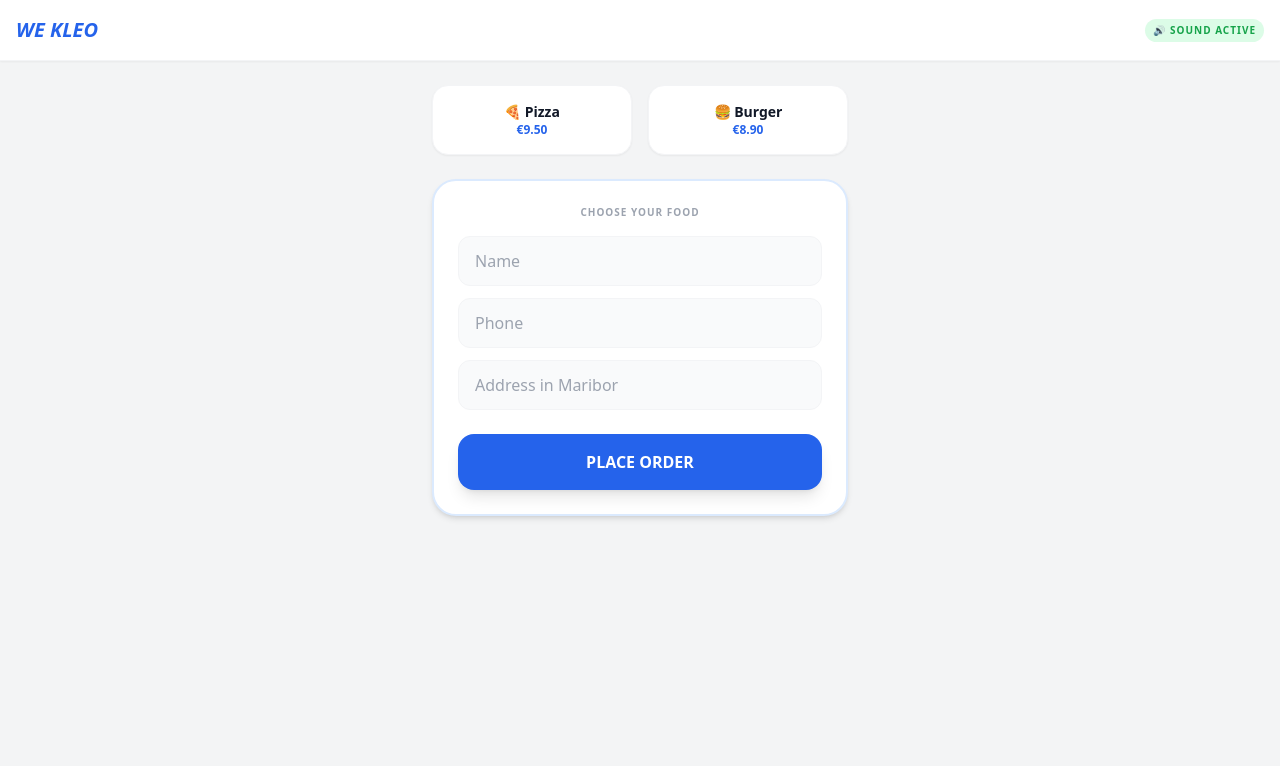
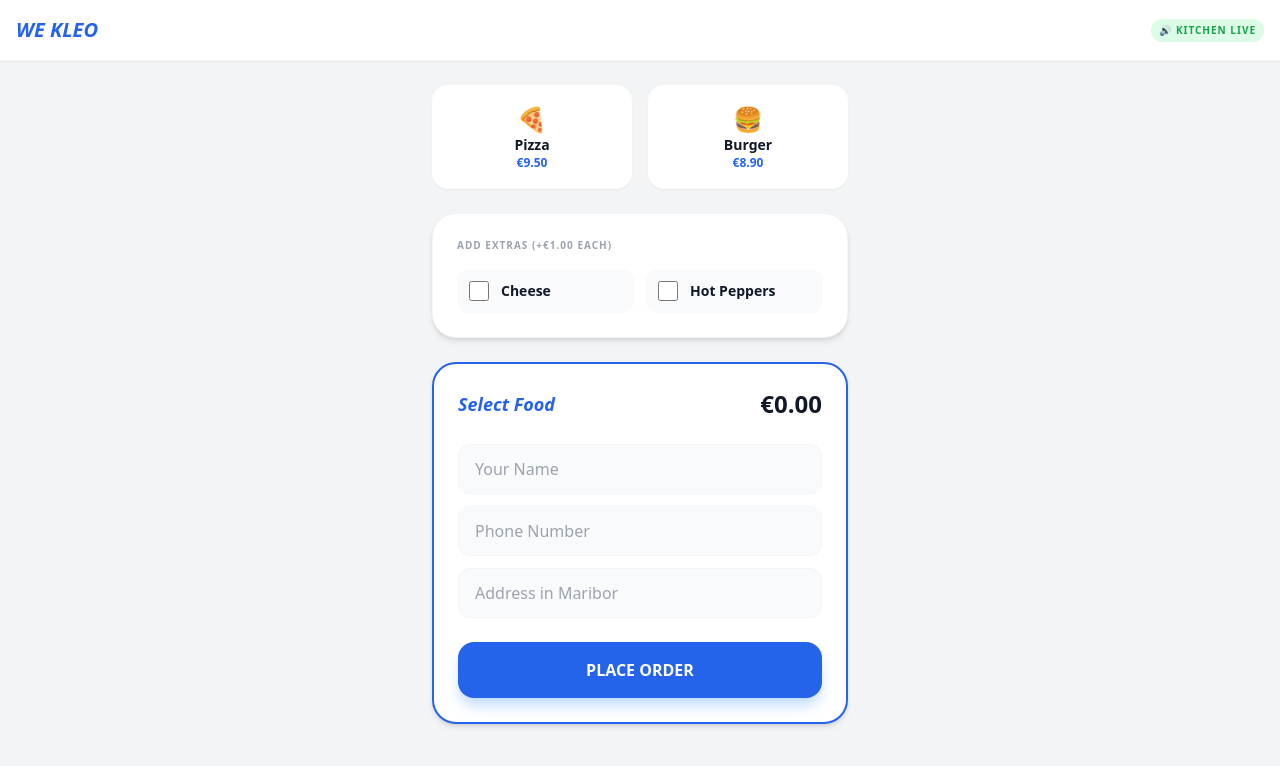
Before and after one commit to aamirinslovenia-sudo/we-kleo-official, a plain HTML site: page index.html in a window 1280 px wide. Both pictures are taken after a click on the button "PLACE ORDER". Drawn offline with nearby package versions, Linux system fonts and the light colour scheme; no server answers.

Commit message:
Update index.html

```diff
--- a/index.html
+++ b/index.html
@@ -3,7 +3,7 @@
 <head>
     <meta charset="UTF-8">
     <meta name="viewport" content="width=device-width, initial-scale=1.0, maximum-scale=1.0, user-scalable=no">
-    <title>WE KLEO | Kitchen Monitor</title>
+    <title>WE KLEO | Maribor Delivery</title>
     <script src="https://cdn.tailwindcss.com"></script>
     <script src="https://www.gstatic.com/firebasejs/10.7.1/firebase-app-compat.js"></script>
     <script src="https://www.gstatic.com/firebasejs/10.7.1/firebase-database-compat.js"></script>
@@ -12,29 +12,48 @@
 
     <div class="bg-white px-4 py-4 border-b border-gray-100 sticky top-0 z-50 shadow-sm flex justify-between items-center">
         <h1 class="text-xl font-black italic text-blue-600">WE KLEO</h1>
-        <div id="soundStatus" class="text-[10px] bg-red-100 text-red-600 px-2 py-1 rounded-full font-bold uppercase tracking-widest italic">🔇 Click to Test Sound</div>
+        <div id="soundStatus" class="text-[10px] bg-green-100 text-green-600 px-2 py-1 rounded-full font-bold uppercase tracking-widest">🔊 Kitchen Live</div>
     </div>
 
     <div class="max-w-md mx-auto px-4 py-6 space-y-6">
         <div class="grid grid-cols-2 gap-4">
-            <div onclick="selectItem('Kleo Pizza', '9.50')" class="bg-white p-4 rounded-2xl shadow-sm border border-gray-100 active:bg-blue-50 cursor-pointer text-center">
-                <p class="font-bold text-sm">🍕 Pizza</p>
+            <div onclick="selectItem('Kleo Pizza', 9.50)" class="bg-white p-4 rounded-2xl shadow-sm border-2 border-transparent active:border-blue-500 cursor-pointer text-center transition-all" id="card-Pizza">
+                <p class="text-2xl">🍕</p>
+                <p class="font-bold text-sm">Pizza</p>
                 <p class="text-blue-600 font-black text-xs">€9.50</p>
             </div>
-            <div onclick="selectItem('Kleo Burger', '8.90')" class="bg-white p-4 rounded-2xl shadow-sm border border-gray-100 active:bg-blue-50 cursor-pointer text-center">
-                <p class="font-bold text-sm">🍔 Burger</p>
+            <div onclick="selectItem('Kleo Burger', 8.90)" class="bg-white p-4 rounded-2xl shadow-sm border-2 border-transparent active:border-blue-500 cursor-pointer text-center transition-all" id="card-Burger">
+                <p class="text-2xl">🍔</p>
+                <p class="font-bold text-sm">Burger</p>
                 <p class="text-blue-600 font-black text-xs">€8.90</p>
             </div>
         </div>
 
-        <div class="bg-white rounded-[24px] p-6 shadow-md border-2 border-blue-100">
-            <h3 id="orderLabel" class="font-black text-gray-400 text-[10px] uppercase tracking-widest mb-4 text-center">Choose your food</h3>
+        <div class="bg-white rounded-[24px] p-6 shadow-md border border-gray-100">
+            <h3 class="font-black text-gray-400 text-[10px] uppercase tracking-widest mb-4">Add Extras (+€1.00 each)</h3>
+            <div class="grid grid-cols-2 gap-3">
+                <label class="flex items-center space-x-3 p-3 bg-gray-50 rounded-xl cursor-pointer">
+                    <input type="checkbox" class="w-5 h-5 accent-blue-600" onchange="updateTotal()" value="Extra Cheese">
+                    <span class="text-sm font-bold">Cheese</span>
+                </label>
+                <label class="flex items-center space-x-3 p-3 bg-gray-50 rounded-xl cursor-pointer">
+                    <input type="checkbox" class="w-5 h-5 accent-blue-600" onchange="updateTotal()" value="Jalapeños">
+                    <span class="text-sm font-bold">Hot Peppers</span>
+                </label>
+            </div>
+        </div>
+
+        <div class="bg-white rounded-[24px] p-6 shadow-md border-2 border-blue-600">
+            <div class="flex justify-between items-center mb-6">
+                <h3 id="orderLabel" class="font-black text-blue-600 text-lg italic">Select Food</h3>
+                <span id="priceDisplay" class="text-2xl font-black">€0.00</span>
+            </div>
             <div class="space-y-3">
-                <input id="userName" type="text" placeholder="Name" class="w-full bg-gray-50 rounded-xl px-4 py-3 border border-gray-100 outline-none">
-                <input id="userPhone" type="tel" placeholder="Phone" class="w-full bg-gray-50 rounded-xl px-4 py-3 border border-gray-100 outline-none">
-                <input id="userAddress" type="text" placeholder="Address in Maribor" class="w-full bg-gray-50 rounded-xl px-4 py-3 border border-gray-100 outline-none">
+                <input id="userName" type="text" placeholder="Your Name" class="w-full bg-gray-50 rounded-xl px-4 py-3 border border-gray-100 outline-none focus:ring-2 focus:ring-blue-500">
+                <input id="userPhone" type="tel" placeholder="Phone Number" class="w-full bg-gray-50 rounded-xl px-4 py-3 border border-gray-100 outline-none focus:ring-2 focus:ring-blue-500">
+                <input id="userAddress" type="text" placeholder="Address in Maribor" class="w-full bg-gray-50 rounded-xl px-4 py-3 border border-gray-100 outline-none focus:ring-2 focus:ring-blue-500">
             </div>
-            <button onclick="sendOrder()" class="w-full mt-6 bg-blue-600 text-white py-4 rounded-2xl font-black shadow-lg active:scale-95 transition-all">PLACE ORDER</button>
+            <button onclick="sendOrder()" class="w-full mt-6 bg-blue-600 text-white py-4 rounded-2xl font-black shadow-lg shadow-blue-200 active:scale-95 transition-all">PLACE ORDER</button>
         </div>
     </div>
 
@@ -52,49 +71,61 @@
         firebase.initializeApp(firebaseConfig);
         const db = firebase.database();
         let selectedItem = "";
+        let basePrice = 0;
         let audioCtx = null;
 
-        // CRITICAL: This creates a beep sound manually
         function playBeep() {
             if (!audioCtx) audioCtx = new (window.AudioContext || window.webkitAudioContext)();
             const osc = audioCtx.createOscillator();
             const gain = audioCtx.createGain();
-            osc.connect(gain);
-            gain.connect(audioCtx.destination);
-            osc.type = "sine";
-            osc.frequency.setValueAtTime(880, audioCtx.currentTime); // High pitch beep
+            osc.connect(gain); gain.connect(audioCtx.destination);
+            osc.type = "sine"; osc.frequency.setValueAtTime(880, audioCtx.currentTime);
             gain.gain.setValueAtTime(0.1, audioCtx.currentTime);
-            osc.start();
-            osc.stop(audioCtx.currentTime + 0.5); // Beep for half a second
+            osc.start(); osc.stop(audioCtx.currentTime + 0.4);
         }
 
-        function enableSound() {
-            playBeep(); // Beep once when clicked so you know it works!
-            document.getElementById('soundStatus').innerText = "🔊 SOUND ACTIVE";
-            document.getElementById('soundStatus').className = "text-[10px] bg-green-100 text-green-600 px-2 py-1 rounded-full font-bold uppercase tracking-widest";
-        }
+        function enableSound() { playBeep(); }
 
         function selectItem(name, price) {
             selectedItem = name;
-            document.getElementById('orderLabel').innerText = "ORDERING: " + name;
+            basePrice = price;
+            document.getElementById('orderLabel').innerText = name;
+            updateTotal();
+        }
+
+        function updateTotal() {
+            let total = basePrice;
+            const extras = document.querySelectorAll('input[type="checkbox"]:checked');
+            total += extras.length * 1.00;
+            document.getElementById('priceDisplay').innerText = "€" + total.toFixed(2);
         }
 
         function sendOrder() {
             const name = document.getElementById('userName').value;
             const phone = document.getElementById('userPhone').value;
             const addr = document.getElementById('userAddress').value;
-            if (!selectedItem || !name || !addr) { alert("Fill all details!"); return; }
+            const extras = Array.from(document.querySelectorAll('input[type="checkbox"]:checked')).map(el => el.value);
+
+            if (!selectedItem || !name || !addr) { alert("Please complete form!"); return; }
+
             db.ref('orders').push({
-                item: selectedItem, customer: name, phone: phone, address: addr,
-                time: new Date().toLocaleString(), status: 'New'
-            }).then(() => { alert('Order Sent!'); location.reload(); });
+                item: selectedItem,
+                toppings: extras.join(", ") || "None",
+                totalPrice: document.getElementById('priceDisplay').innerText,
+                customer: name,
+                phone: phone,
+                address: addr,
+                time: new Date().toLocaleString(),
+                status: 'New'
+            }).then(() => {
+                alert('🚀 Order sent! Total: ' + document.getElementById('priceDisplay').innerText);
+                location.reload();
+            });
         }
 
         let isFirstLoad = true;
-        db.ref('orders').on('child_added', (snapshot) => {
-            if (!isFirstLoad) {
-                playBeep(); // Trigger the computer-generated beep
-            }
+        db.ref('orders').on('child_added', () => {
+            if (!isFirstLoad) playBeep();
         });
         db.ref('orders').once('value', () => { isFirstLoad = false; });
     </script>
```
